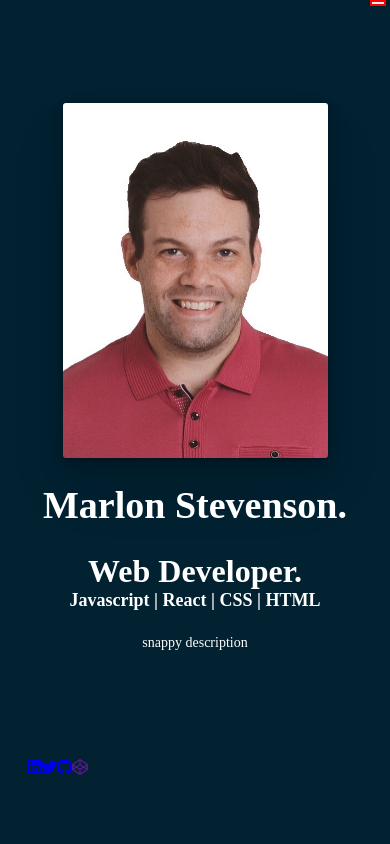
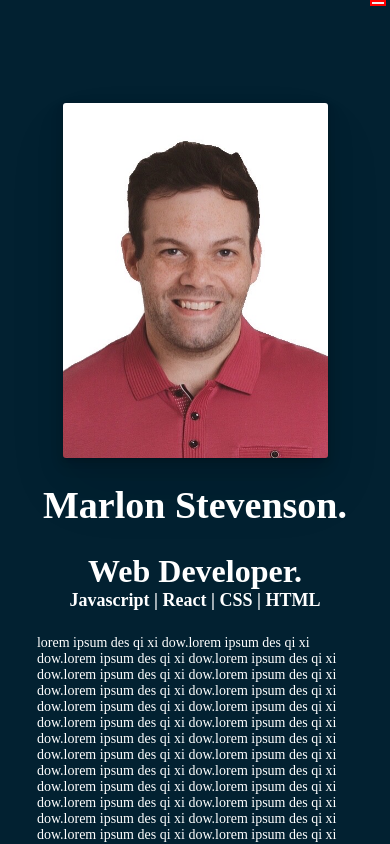
Before and after one commit to marlybone/PortfoliositeV1, a React (Vite) app: page / in a window 390 px wide. Shown: the top 844 px of the page. Built offline with nearby package versions, Linux system fonts and the light colour scheme.

Commit message:
footer in mobile view is correctly placed. grid items showing.

```diff
--- a/src/App.css
+++ b/src/App.css
@@ -1,7 +1,7 @@
 @import url('https://fonts.googleapis.com/css2?family=PT+Sans&display=swap');
 :root {
-  margin-left: 300px;
-  margin-right: 300px;
+  margin-left: 400px;
+  margin-right: 400px;
   background-color: #022131;
   font-color: white;
 }
--- a/src/App.jsx
+++ b/src/App.jsx
@@ -2,12 +2,14 @@ import './App.css'
 import Navbar from './Components/Navbar'
 import Content from './Components/Content'
 import Social from './Components/Social'
+import Projects from './Components/Projects'
 
 export default function App() {
   return (
     <main>
         <Navbar />
         <Content />
+        <Projects />
         <Social />
     </main>
 
--- a/src/Components/Content.jsx
+++ b/src/Components/Content.jsx
@@ -11,6 +11,7 @@ const ContentDiv = Styled.div`
    align-content: center;
    display: flex;
    flex-direction: column;
+   margin-bottom: 10%;
 }
 
 img {
@@ -64,7 +65,7 @@ const Content = () => {
       <h1>Marlon Stevenson.</h1>
       <h2>Web Developer.</h2>
       <h3>Javascript | React | CSS | HTML </h3>
-      <p>snappy description</p>
+      <p>lorem ipsum des qi xi dow.lorem ipsum des qi xi dow.lorem ipsum des qi xi dow.lorem ipsum des qi xi dow.lorem ipsum des qi xi dow.lorem ipsum des qi xi dow.lorem ipsum des qi xi dow.lorem ipsum des qi xi dow.lorem ipsum des qi xi dow.lorem ipsum des qi xi dow.lorem ipsum des qi xi dow.lorem ipsum des qi xi dow.lorem ipsum des qi xi dow.lorem ipsum des qi xi dow.lorem ipsum des qi xi dow.lorem ipsum des qi xi dow.lorem ipsum des qi xi dow.lorem ipsum des qi xi dow.lorem ipsum des qi xi dow.lorem ipsum des qi xi dow.lorem ipsum des qi xi dow.lorem ipsum des qi xi dow.lorem ipsum des qi xi dow.lorem ipsum des qi xi dow.lorem ipsum des qi xi dow.lorem ipsum des qi xi dow.lorem ipsum des qi xi dow.lorem ipsum des qi xi dow.lorem ipsum des qi xi dow.lorem ipsum des qi xi dow.lorem ipsum des qi xi dow.lorem ipsum des qi xi dow.lorem ipsum des qi xi dow.lorem ipsum des qi xi dow.lorem ipsum des qi xi dow.lorem ipsum des qi xi dow.lorem ipsum des qi xi dow.lorem ipsum des qi xi dow.lorem ipsum des qi xi dow.lorem ipsum des qi xi dow.lorem ipsum des qi xi dow.lorem ipsum des qi xi dow.</p>
     </ContentDiv>
   )
 }
--- a/src/Components/Projects.jsx
+++ b/src/Components/Projects.jsx
@@ -1,18 +1,23 @@
 import React from 'react'
 import Styled from 'styled-components'
-import Styles from './Styles'
 
 const GridContainer = Styled.div`
  display: grid;
 
  @media (max-width: 748px){
-
+  margin-top: 15%;
+  margin-bottom: 15%;
  }
 `;
 
 const GridItem = Styled.div`
  @media (max-width: 748px){
-
+  height: 290px;
+  width: 100%;
+  border: 1px solid white;
+  border-radius: 2%;
+  margin-top: 5%;
+  margin-bottom: 5%;
  }
 `;
 
--- a/src/Components/Social.jsx
+++ b/src/Components/Social.jsx
@@ -5,14 +5,21 @@ import { faGithub , faTwitter , faCodepen , faLinkedin } from '@fortawesome/free
 
 
 const SideBar = Styled.aside`
+
+
   @media (max-width: 748px){
    bottom: 0;
+   display: flex;
+   position: relative;
+   flex-wrap: no-wrap;
+   justify-content: space-between;
  }
 `;
 
 const Links = Styled.a`
   @media (max-width: 748px){
-
+  padding: 15px;
+  font-size: 1.3em;
  }
 `;
 
```
Also changed, not shown: src/Components/Contact.jsx (added, +11 -0 lines).
